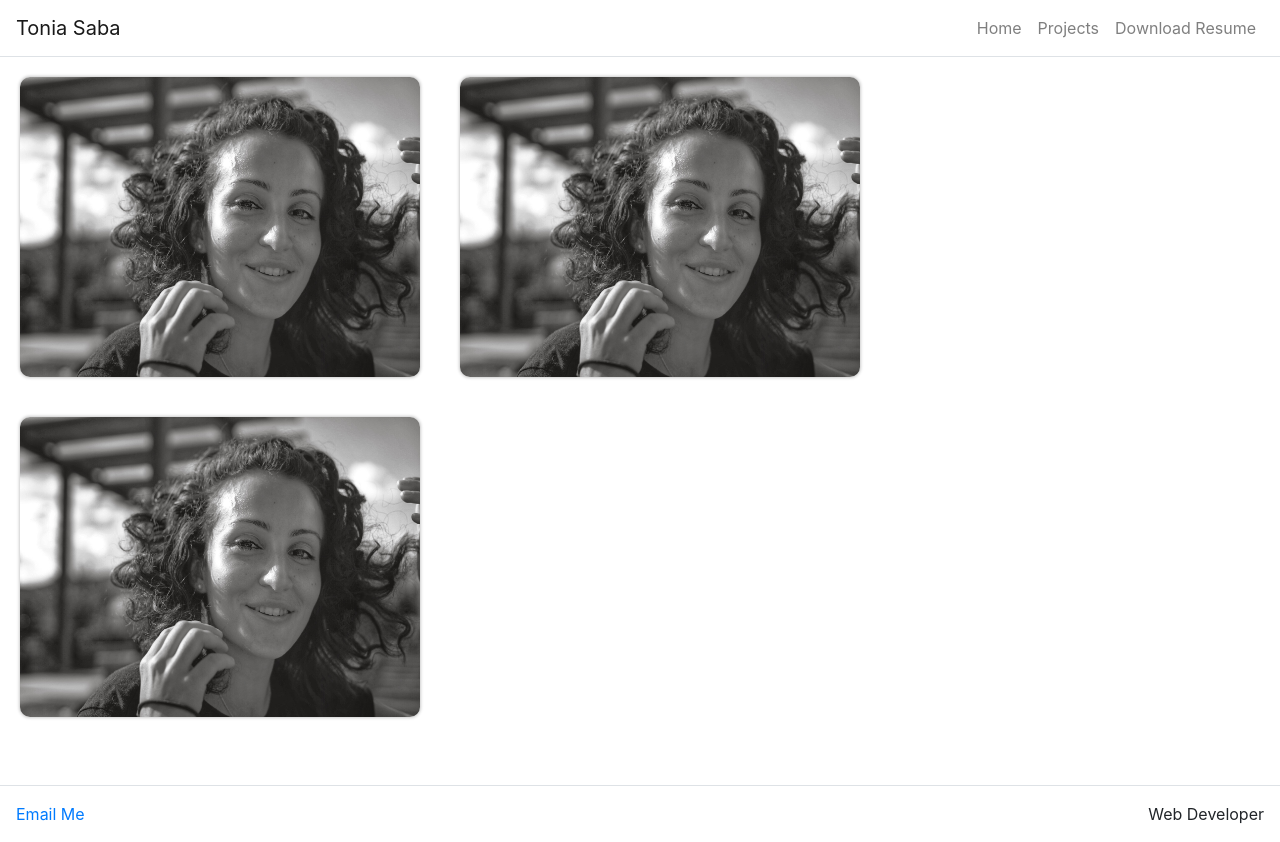
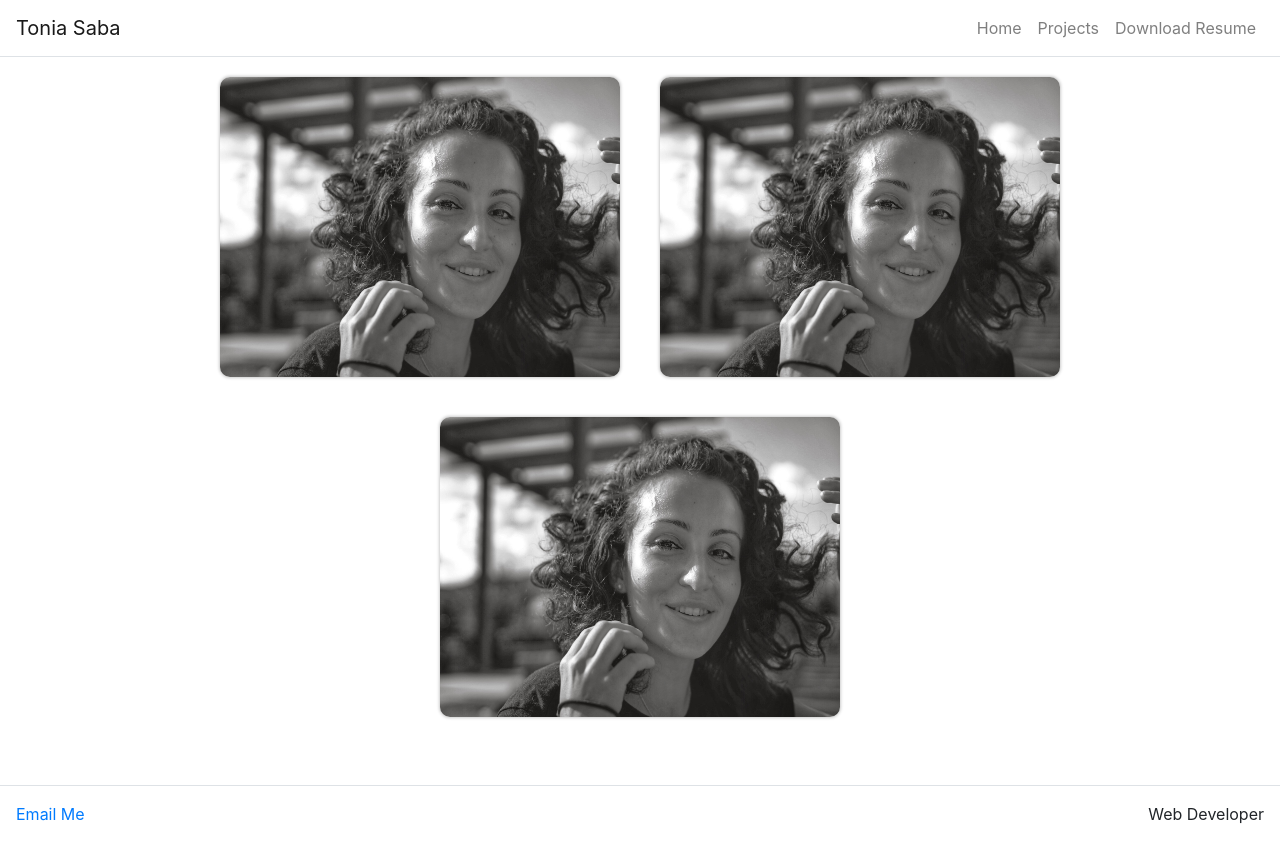
Before and after one commit to tsabz/portfolio, a React (Create React App) app in the folder sabafolio/: page /projects in a window 1280 px wide. Built offline with nearby package versions, Linux system fonts and the light colour scheme.

Commit message:
justified content center for cards in project page

```diff
--- a/sabafolio/src/components/carousel.js
+++ b/sabafolio/src/components/carousel.js
@@ -68,7 +68,7 @@
     render() {
         return(
             <Container fluid={true}>
-                <Row className="Justify-content-around">
+                <Row className="Justify-content-around justify-content-center ">
                     {this.makeItems(this.state.items)}
                 </Row>
             </Container>
```
